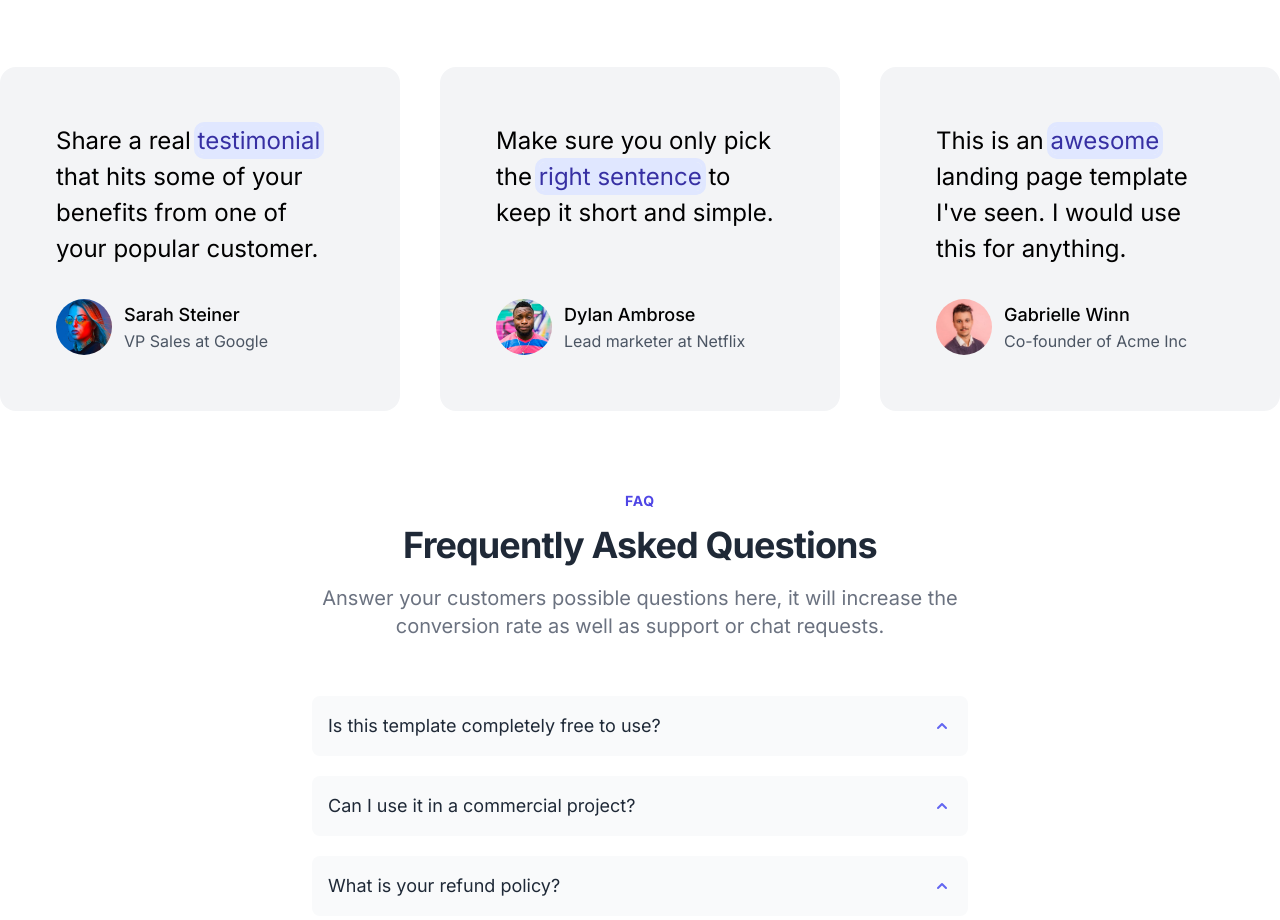
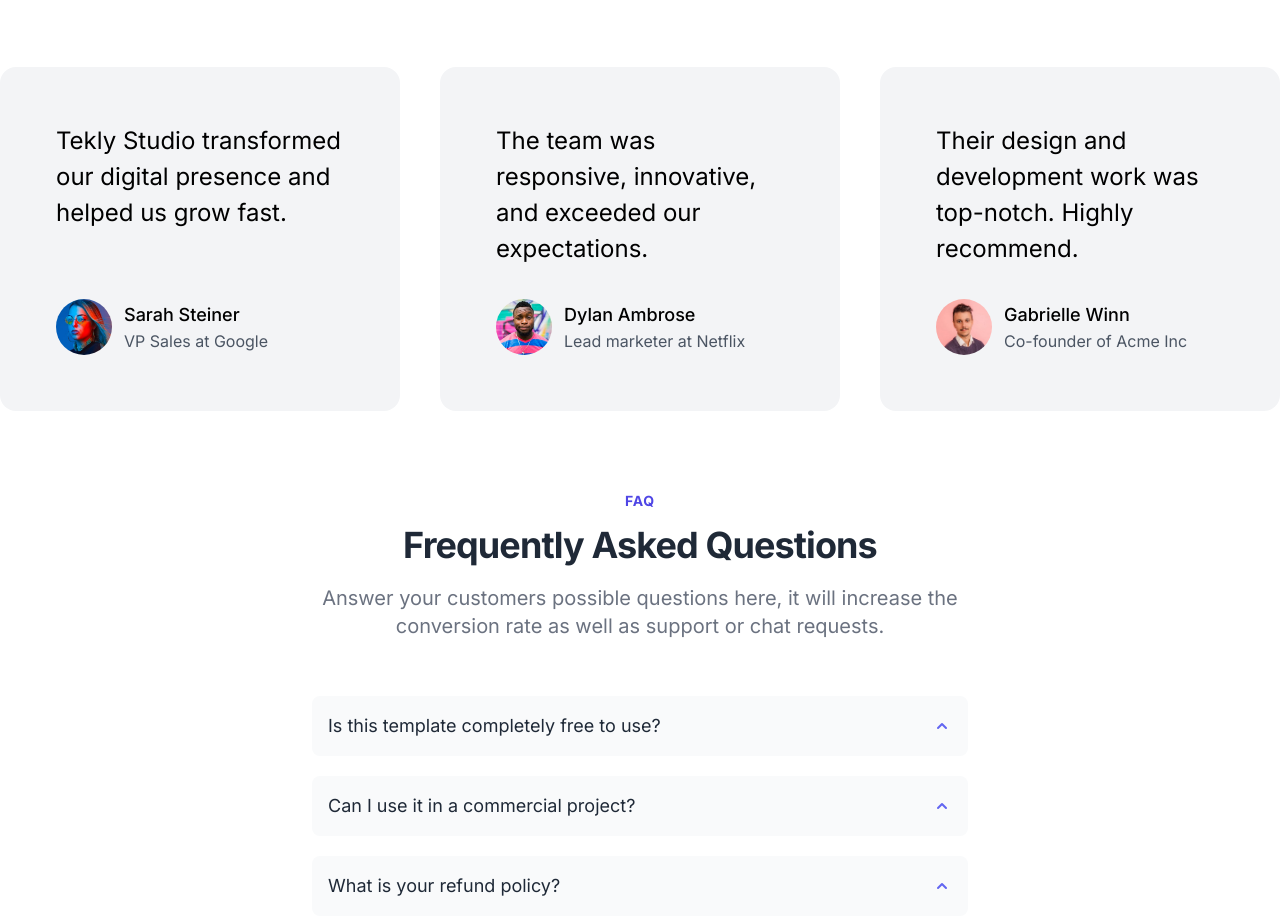
Before and after one commit to salzahir/Tekly-Site, a Next.js app: page / in a window 1280 px wide. Shown: the part 3620-4540 px from the top of the page. Built offline with nearby package versions, Linux system fonts and the light colour scheme.

Commit message:
Added testimonials section

```diff
--- a/components/testimonials.js
+++ b/components/testimonials.js
@@ -13,8 +13,7 @@ export default function Testimonials() {
         <div className="lg:col-span-2 xl:col-auto">
           <div className="flex flex-col justify-between w-full h-full bg-gray-100 px-14 rounded-2xl py-14 dark:bg-trueGray-800">
             <p className="text-2xl leading-normal ">
-              Share a real <Mark>testimonial</Mark>
-              that hits some of your benefits from one of your popular customer.
+              Tekly Studio transformed our digital presence and helped us grow fast.
             </p>
 
             <Avatar
@@ -27,8 +26,7 @@ export default function Testimonials() {
         <div className="">
           <div className="flex flex-col justify-between w-full h-full bg-gray-100 px-14 rounded-2xl py-14 dark:bg-trueGray-800">
             <p className="text-2xl leading-normal ">
-              Make sure you only pick the <Mark>right sentence</Mark>
-              to keep it short and simple.
+              The team was responsive, innovative, and exceeded our expectations.
             </p>
 
             <Avatar
@@ -41,8 +39,7 @@ export default function Testimonials() {
         <div className="">
           <div className="flex flex-col justify-between w-full h-full bg-gray-100 px-14 rounded-2xl py-14 dark:bg-trueGray-800">
             <p className="text-2xl leading-normal ">
-              This is an <Mark>awesome</Mark> landing page template I've seen. I
-              would use this for anything.
+              Their design and development work was top-notch. Highly recommend.
             </p>
 
             <Avatar
```
